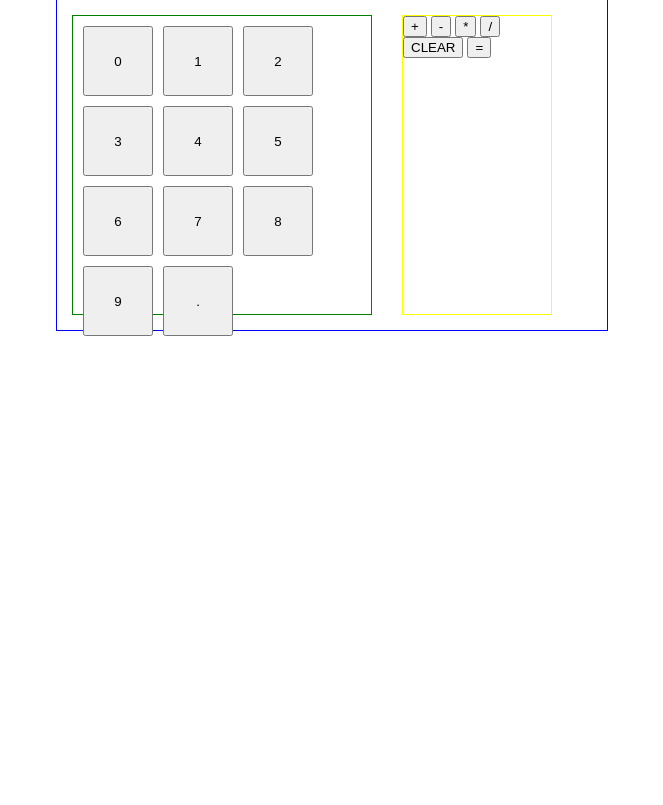
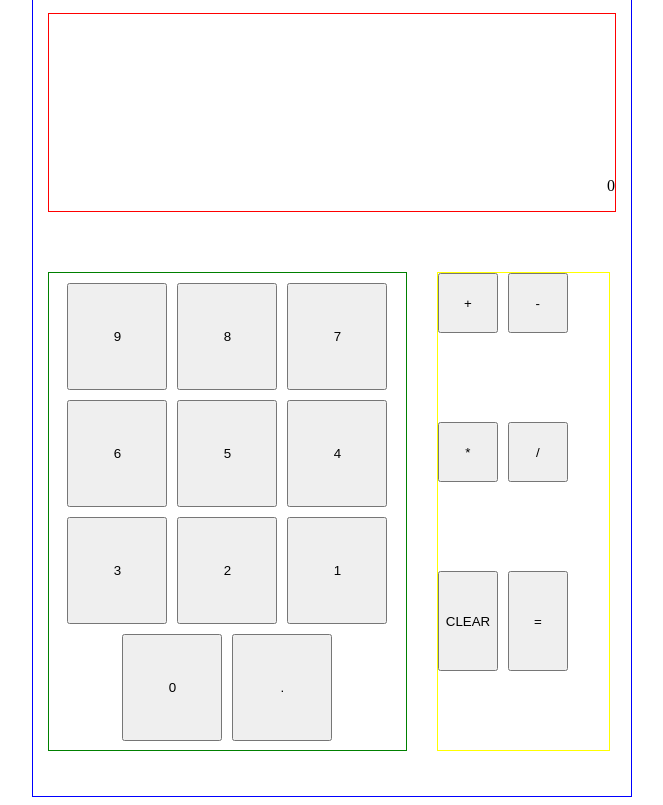
Before and after one commit to forssst/Calculator, a plain HTML site: page index.html in a window 1280 px wide. Shown: the part 91-896 px from the top of the page, without its empty margins (308-971 px from the left). Before the commit the page ends 800 px from the top, so only its background shows below. Drawn offline with Linux system fonts and the light colour scheme.

Commit message:
add basic css structure

```diff
--- a/index.html
+++ b/index.html
@@ -9,21 +9,24 @@
 </head>
 <body>
     <div class="container">
+        <div class="header">
+            <h1>siem</h1>
+        </div>
         <div class="calc">
             <div class="calcDisplay">
                <p class="display">0</p>
             </div>
             <div class="calcNumbers">
+                <button class="numBut">9</button>
+                <button class="numBut">8</button>
+                <button class="numBut">7</button>
+                <button class="numBut">6</button>
+                <button class="numBut">5</button>
+                <button class="numBut">4</button>
+                <button class="numBut">3</button>
+                <button class="numBut">2</button>
+                <button class="numBut">1</button>
                 <button class="numBut">0</button>
-                <button class="numBut">1</button>
-                <button class="numBut">2</button>
-                <button class="numBut">3</button>
-                <button class="numBut">4</button>
-                <button class="numBut">5</button>
-                <button class="numBut">6</button>
-                <button class="numBut">7</button>
-                <button class="numBut">8</button>
-                <button class="numBut">9</button>
                 <button class="numBut">.</button>
 
             </div>
--- a/style.css
+++ b/style.css
@@ -7,19 +7,33 @@ html {
 
   .container{
     display: flex;
+    flex-direction: column;
     justify-content: center;
+    align-items: center;
+  }
+
+  .header {
+    flex: 1 1 100%;
   }
 
   .calc{
     display: flex;
     border: 1px solid blue;
     flex-wrap: wrap;
+
+    width: 600px;
+    height: 800px;
   }
 
   .calcDisplay{
+    display: flex;
     border: 1px solid red;
     margin: 15px;
+    height: 25%;
     flex: 1 1 100%;
+    justify-content: flex-end;
+    align-items: flex-end;
+
   }
 
   .calcNumbers {
@@ -27,22 +41,43 @@ html {
     border: 1px solid green;
     margin: 15px;
     padding: 10px;
-    width: 300px;
-    height: 300px;
+    height: 60%;
+    width: 60%;
+   justify-content: center;
     align-items: flex-start;
     gap: 10px;
     flex-wrap: wrap;
   }
 
   .numBut {
-    width: 70px;
-    height: 70px;
+    width: 100px;
+    height: 107px;
+
+  }
+
+  .opBut {
+    width: 60px;
+    height: 60px;
 
   }
 
   .calcOperators {
+    display: flex;
     border: 1px solid yellow;
     margin: 15px;
-    width: 150px;
-    height: 300px;
+    width: 29%;
+    height: 60%;
+    align-items: flex-start;
+    gap: 10px;
+    flex-wrap: wrap;
   }
+
+  .clearBut {
+    width: 60px;
+    height: 100px;
+  }
+
+  .equalBut {
+    width: 60px;
+    height: 100px;
+  }
```
